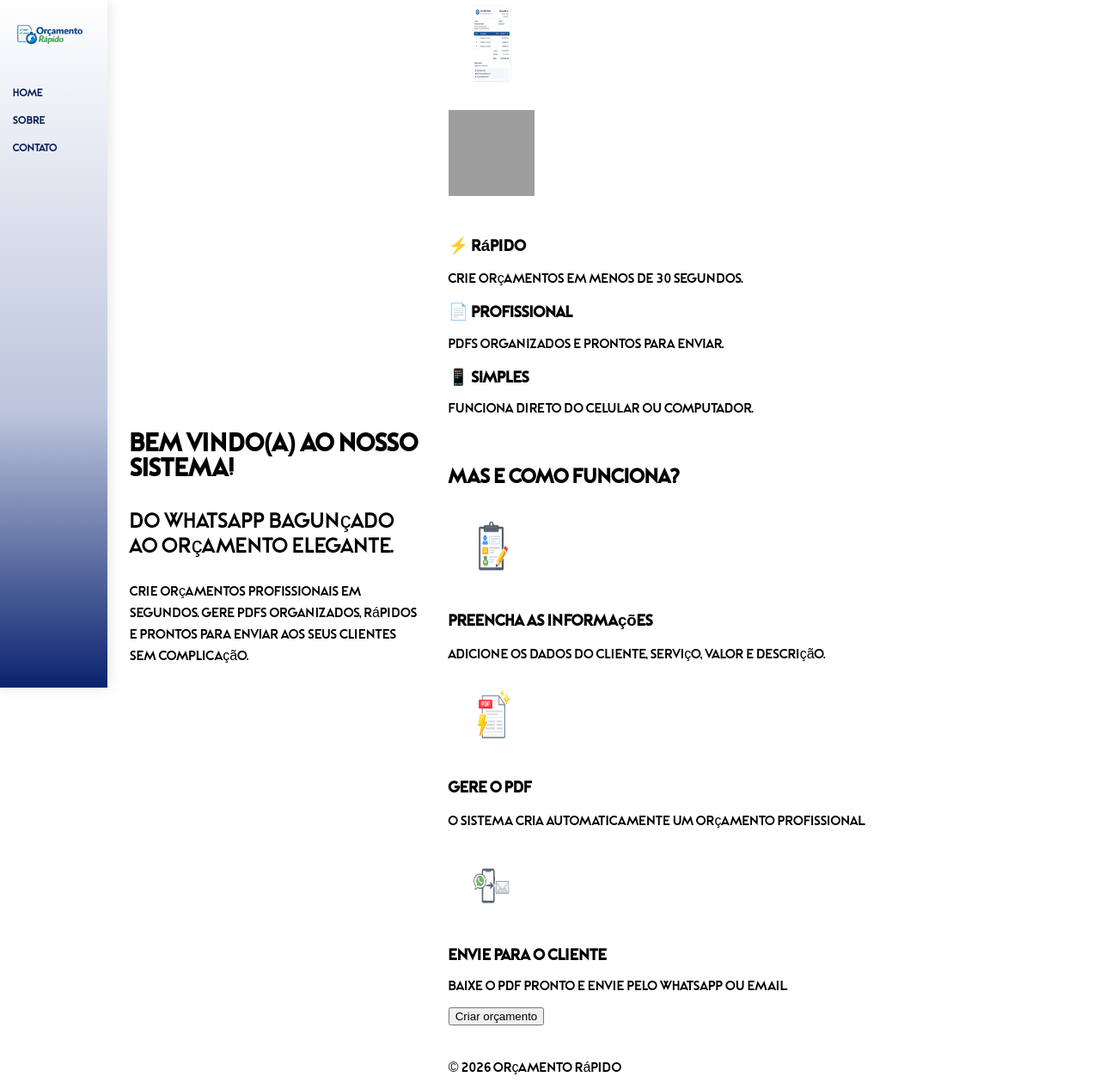
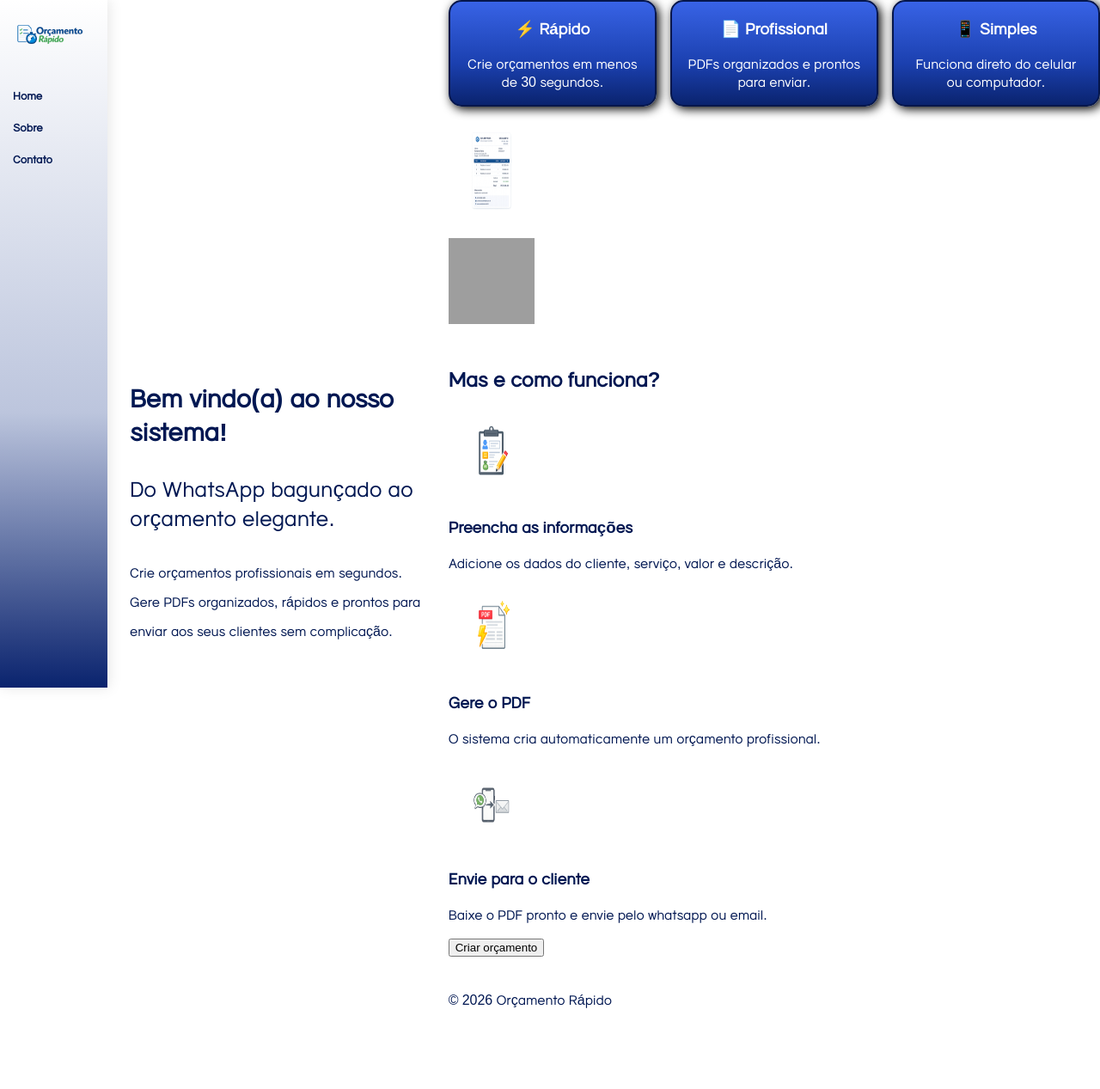
Before and after one commit to nathalidev/estudos_python, a Flask app: page / in a window 1280 px wide. Shown: the whole page at 86% size. After the commit the page ends 1173 px from the top, so only its background shows below. Run offline with Flask 3, Linux system fonts and the light colour scheme; grey boxes are pictures that could not be loaded.

Commit message:
substitui fonte Napoli por Napzer-Regular, adiciona estilos ao corpo e à seção de benefícios, e reorganiza imagens na página inicial

```diff
--- a/projeto_pratica/static/css/style.css
+++ b/projeto_pratica/static/css/style.css
@@ -1,12 +1,45 @@
 @font-face {
     font-family: 'MinhaFonte';
-    src: url('../fonts/Napoli.ttf') format('truetype');
+    src: url('../fonts/Napzer-Regular.otf') format('truetype');
 }
 
 body {
     display: flex;
     margin: 0;
     font-family: 'MinhaFonte', sans-serif;
+    color: rgb(0, 23, 82);
+}
+
+.beneficio{
+    border: 2px solid rgb(5, 22, 75);
+    border-radius: 15px;
+    box-shadow: 3px 3px 12px black;
+    padding: 0 15px;
+    text-align: center;
+    background: linear-gradient(
+        180deg,
+        rgb(56, 99, 230) 0%,
+        rgb(27, 64, 175) 60%,
+        rgb(10, 35, 110) 100%
+    );
+    color: white;
+    height: 100%
+}
+
+
+
+
+
+#secao_beneficios{
+    display: flex;
+    flex-direction: row;
+    gap: 1rem;
+    flex-wrap: wrap;
+    height: 20%;
+}
+
+.beneficio{
+    flex: 1 1 167px; /*1 encolhe qnd falta espço 1 cresce quando sobra e 167 tam inicial */
 }
 
 header{
@@ -56,6 +89,7 @@ a{
     text-decoration: none;
     color: rgb(0, 23, 82);
     font-size: clamp(0.5rem, 1vw, 1.5rem);
+    font-weight: bold;
 }
 
 a:hover{
--- a/projeto_pratica/templates/index.html
+++ b/projeto_pratica/templates/index.html
@@ -24,14 +24,6 @@
             <p><span class="provisorio">Crie orçamentos profissionais em segundos. Gere PDFs organizados, rápidos e prontos para enviar aos seus clientes sem complicação.</span></p>
         </header>
         <div class="conteudo-main">
-            <div class="imagem_principal">
-                <img id="orcamento_imagem" src="{{ url_for('static', filename='images/orcamento_imagem.png') }}" alt="Exemplo de Orçamento">
-            </div>
-
-            <div class="imagem_principal">
-                <img id="calculadora_caneta" src="{{ url_for('static', filename='images/calculadora_caneta.png') }}" alt="Calculadora e caneta">
-            </div>
-
             <section class="secao_site" id="secao_beneficios">
                 <div class="beneficio">
                     <h3>⚡ Rápido</h3>
@@ -48,6 +40,15 @@
                     <p>Funciona direto do celular ou computador.</p>
                 </div>
             </section>
+
+            <div class="imagem_principal">
+                <img id="orcamento_imagem" src="{{ url_for('static', filename='images/orcamento_imagem.png') }}" alt="Exemplo de Orçamento">
+            </div>
+
+            <div class="imagem_principal">
+                <img id="calculadora_caneta" src="{{ url_for('static', filename='images/calculadora_caneta.png') }}" alt="Calculadora e caneta">
+            </div>
+
 
             <section class="secao_site" id="secao_explicao">
                 <h2>Mas e como funciona?</h2>
```
Also changed, not shown: projeto_pratica/static/fonts/Napoli.ttf (deleted), projeto_pratica/static/fonts/Napzer-Regular.otf (added).
